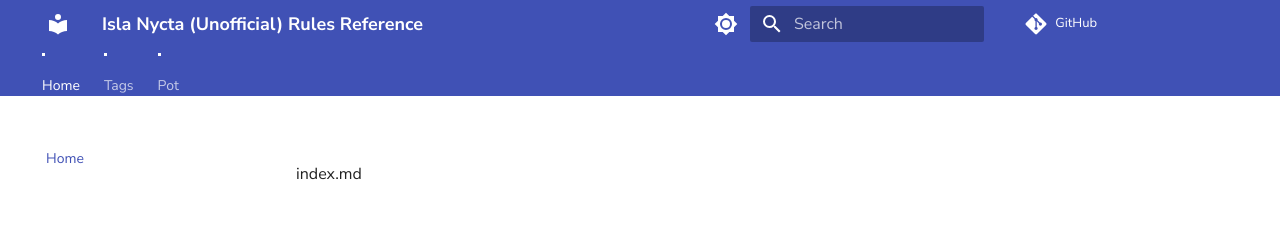
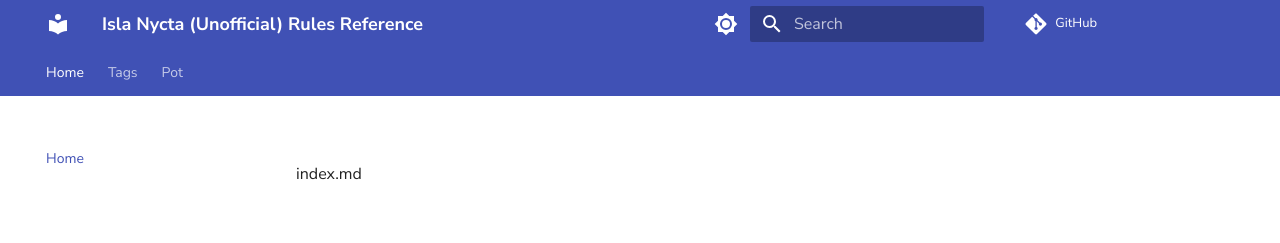
Before and after one commit to Yldales/isla-nycta-rules, an MkDocs documentation site: the page built from docs/index.md, in a window 1280 px wide. Shown: the top 243 px of the page. Built offline with MkDocs 1.6.1 and Material for MkDocs 9.7.7, drawn with Linux system fonts in a browser that asks for light colours; comment, search, counter and statistics services are not loaded.

Commit message:
Update extra.css

```diff
--- a/docs/stylesheets/extra.css
+++ b/docs/stylesheets/extra.css
@@ -18,8 +18,8 @@
     background-color: rgba(0, 0, 0, 0.2);
 }
 
-ul,
-li {
+.md-content ul,
+.md-content li {
     margin: 0 !important;
     list-style-position: inside;
     list-style-type: square !important;
```
